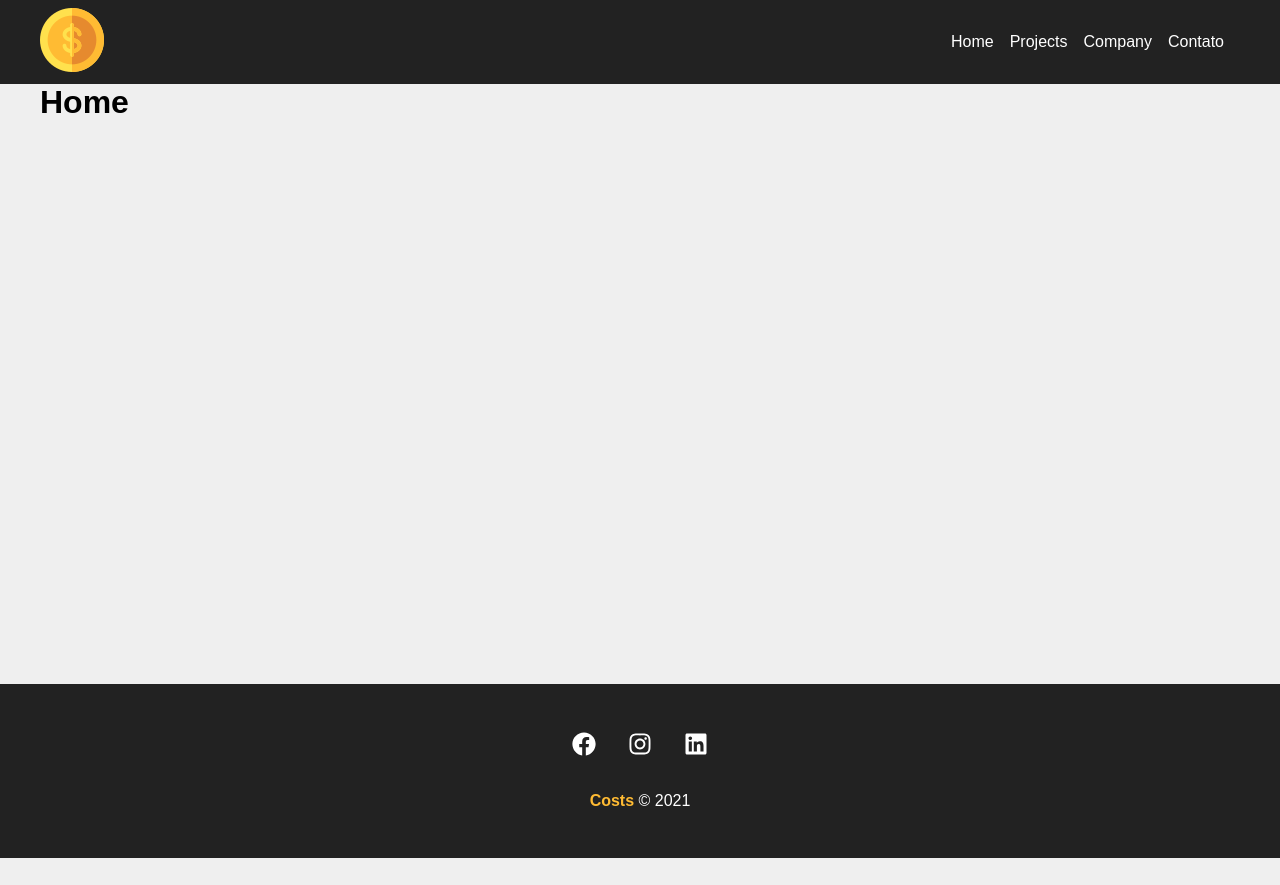
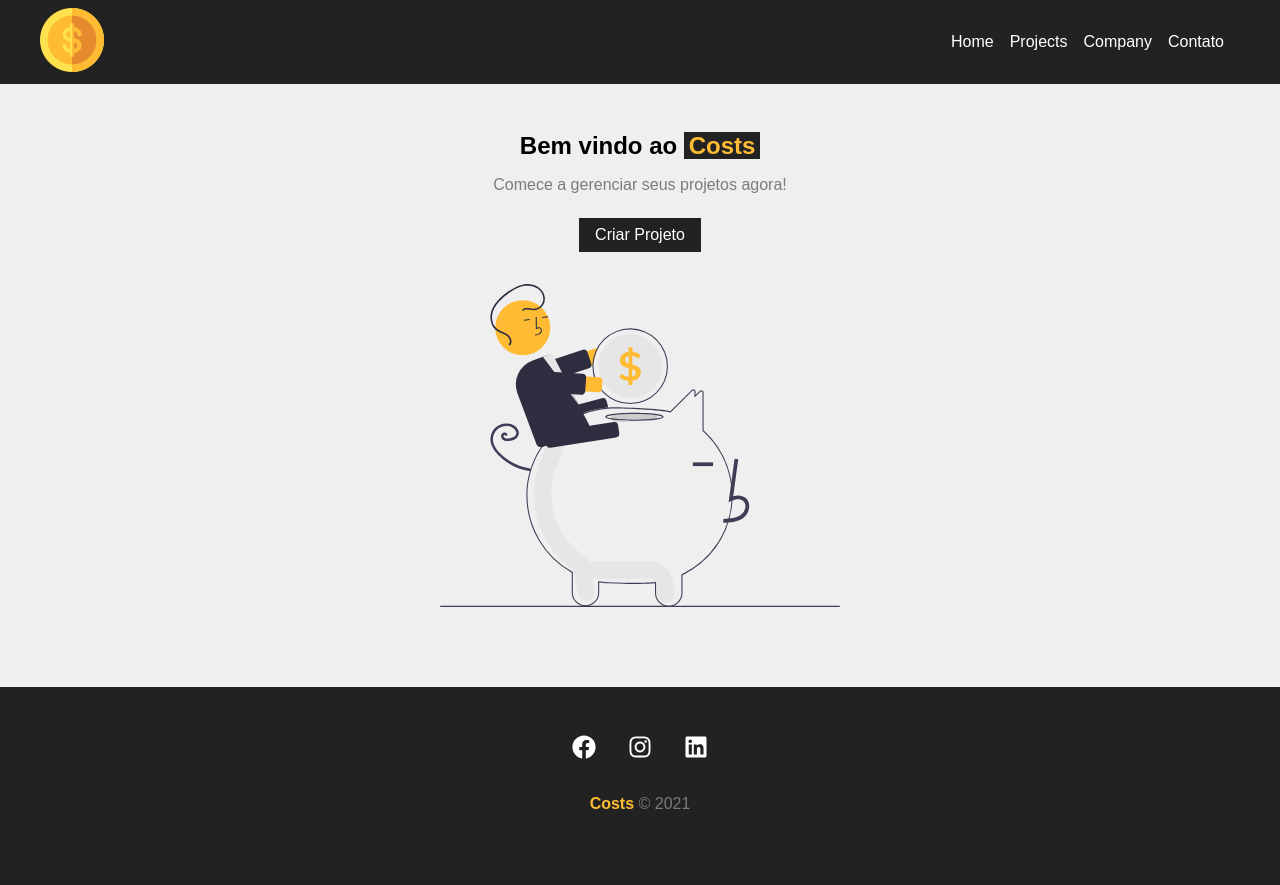
Before and after one commit to moraisale/costs, a React (Create React App) app: page / in a window 1280 px wide. Before the commit the page ends 858 px from the top, so only its background shows below. Built offline with nearby package versions, Linux system fonts and the light colour scheme.

Commit message:
Criando Home e botões

```diff
--- /dev/null
+++ b/src/components/layout/LinkButton.js
@@ -0,0 +1,13 @@
+import {Link} from 'react-router-dom'
+import styles from './LinkButton.module.css'
+
+
+function LinkButton ({to, text}) {
+  return (
+    <Link className={styles.btn} to={to}>
+      {text}
+    </Link>
+  )
+}
+
+export default LinkButton
--- /dev/null
+++ b/src/components/layout/LinkButton.module.css
@@ -0,0 +1,11 @@
+.btn {
+  background-color: #222;
+  color: #fff;
+  padding: 0.5em 1em;
+  text-decoration: none;
+  transition: 0.5s;
+}
+
+.btn:hover {
+  color: #ffbb33;
+}
--- a/src/pages/Home.js
+++ b/src/pages/Home.js
@@ -1,8 +1,16 @@
+import styles from './Home.module.css'
+import savings from '../../src/img/savings.svg'
+import LinkButton from '../components/layout/LinkButton'
+
 function Home () {
   return (
-    <div>
-      <h1>Home</h1>
-    </div>
+    <section className={styles.home_container}>
+      <h1>Bem vindo ao <span>Costs</span></h1>
+      <p>Comece a gerenciar seus projetos agora!</p>
+      <LinkButton to="/newproject" text="Criar Projeto"/>
+
+      <img src={savings} alt="Costs" />
+    </section>
   )
 }
 export default Home
--- /dev/null
+++ b/src/pages/Home.module.css
@@ -0,0 +1,25 @@
+.home_container {
+  width: 100%;
+  display: flex;
+  flex-direction: column;
+  align-items: center;
+  justify-content: center;
+  padding: 3em;
+}
+
+.home_container h1 span {
+  color: #ffbb33;
+  padding: 0 0.2em;
+  background-color: #222;
+}
+
+p {
+  margin-top: 1em;
+  margin-bottom: 1.5em;
+  color: #7b7b7b;
+}
+
+.home_container img {
+  width: 50vh;
+  margin: 2em 0;
+}
```
